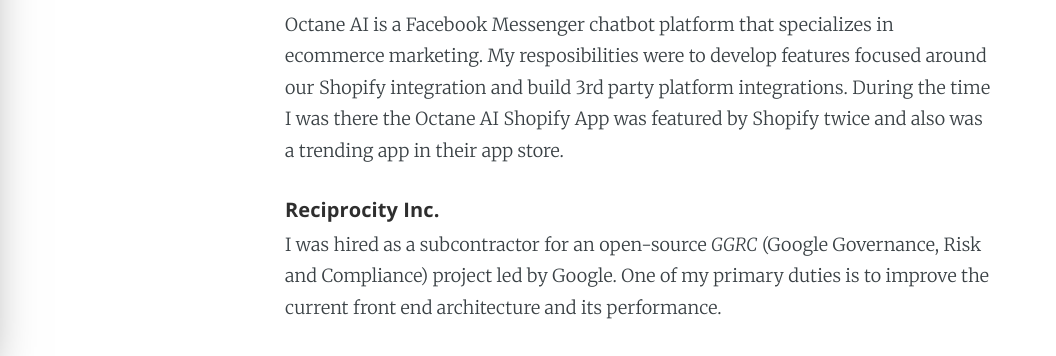
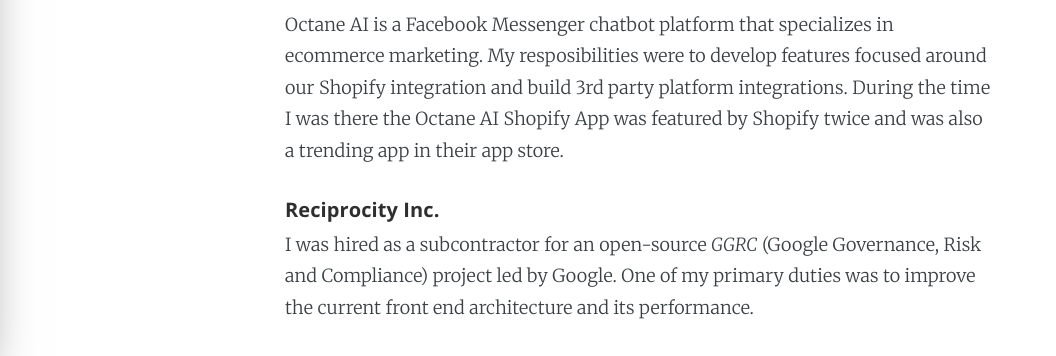
Before and after one commit to hyperNURb/hypernurb.github.io, a Jekyll site: the page built from index.md, in a window 1280 px wide and 900 px high. Shown: the part 528-884 px from the top of the window, without its empty margins (0-1056 px from the left). Built offline with Jekyll 4.4.1, drawn with Linux system fonts in a browser that asks for light colours; some of the changed text lies outside the part shown.

Commit message:
Minor grammar or typo fixes (#3)

```diff
--- a/index.md
+++ b/index.md
@@ -27,11 +27,11 @@
 
 
 ##### Octane AI
-Octane AI is a Facebook Messenger chatbot platform that specializes in ecommerce marketing. My resposibilities were to develop features focused around our Shopify integration and build 3rd party platform integrations. During the time I was there the Octane AI Shopify App was featured by Shopify twice and also was a trending app in their app store.
+Octane AI is a Facebook Messenger chatbot platform that specializes in ecommerce marketing. My resposibilities were to develop features focused around our Shopify integration and build 3rd party platform integrations. During the time I was there the Octane AI Shopify App was featured by Shopify twice and was also a trending app in their app store.
 
 
 ##### Reciprocity Inc.
-I was hired as a subcontractor for an open-source _GGRC_ (Google Governance, Risk and Compliance) project led by Google. One of my primary duties is to improve the current front end architecture and its performance.
+I was hired as a subcontractor for an open-source _GGRC_ (Google Governance, Risk and Compliance) project led by Google. One of my primary duties was to improve the current front end architecture and its performance.
 
 
 ##### Rebelmouse
@@ -40,7 +40,7 @@
 
 
 ##### Saturized
-I joined Saturized, an award-winning design agency, in order to help them provide their clients  with a superior exprience and pixel perfect designs. My duties were to establish and lead a front end development team and standardize their development processes.
+I joined Saturized, an award-winning design agency, in order to help them provide their clients with a superior exprience and pixel perfect designs. My duties were to establish and lead a front end development team and standardize their development processes.
 
 If you wish to see detailed clients and project list, [get in touch with me](mailto:ivan+website@simplified.me).
 
```
Also changed, not shown: other parts of index.md (+1 -1 lines).
